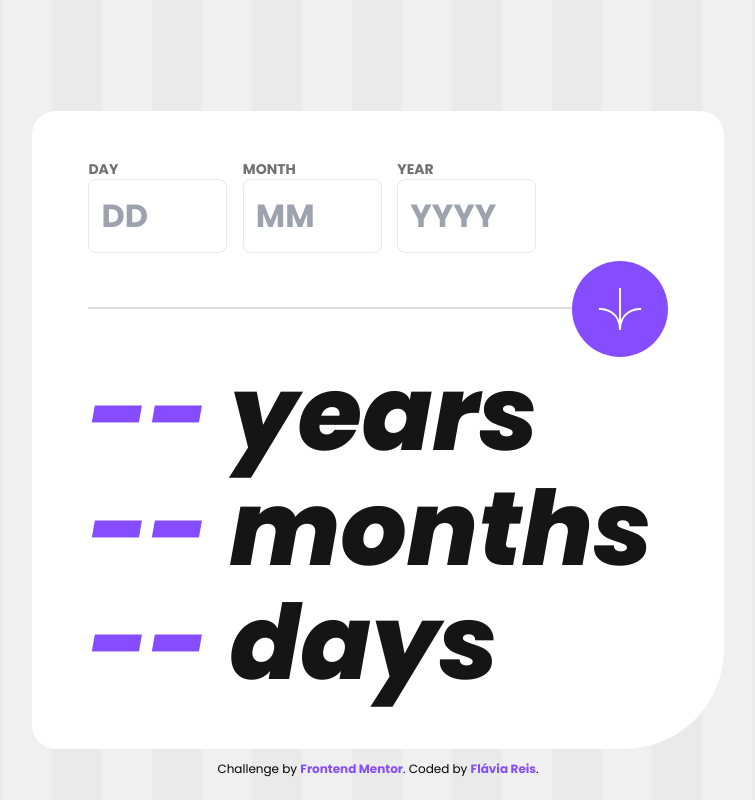
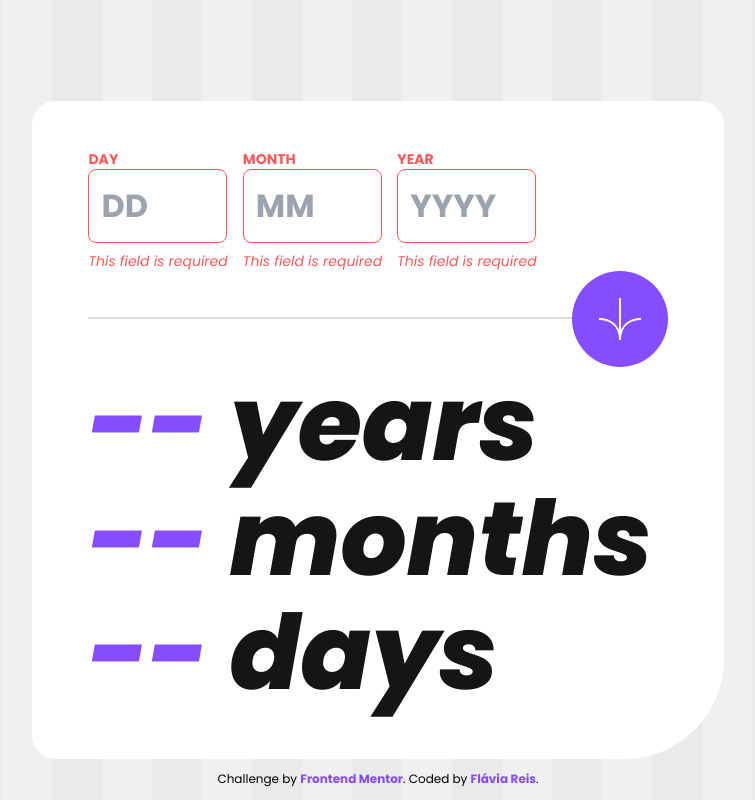
Before and after one commit to flaviare1s/age-calculator-app, a website: page src/index.html in a window 1280 px wide. Both pictures are taken after a click on the button 881 px from the left and 309 px from the top of the page. Shown: the whole page, without its empty margins (262-1017 px from the left). Drawn offline with Linux system fonts and the light colour scheme.

Commit message:
I am making the script

```diff
--- a/src/index.html
+++ b/src/index.html
@@ -19,26 +19,26 @@
 <body class="font-Poppins flex flex-col justify-center items-center m-auto sm:h-screen bg-off_white">
   <div class="flex flex-col justify-center items-center m-auto sm:h-screen bg-off_white striped-background md:w-[90%]">
     <main class="w-[95%] sm:w-[80%] md:w-[90%] lg:w-[70%] xl:w-[60%] bg-white mt-[88px] px-6 md:px-14 py-12 rounded-tl-3xl rounded-tr-3xl rounded-bl-3xl rounded-br-[100px]">
-      <form class="w-full md:w-[80%] grid grid-cols-3">
+      <form id="form" class="w-full md:w-[80%] grid grid-cols-3">
         <div class="flex flex-col">
           <label class="text-xs md:text-sm font-bold text-grey uppercase tracking-[25%]" for="Day">Day</label>
-          <input class="border p-3 rounded-lg text-black font-bold text-xl md:text-[32px] tracking-[1%] w-[90%]" type="number" id="day" name="day" placeholder="DD"></input>
+          <input class="border p-3 rounded-lg text-black font-bold text-xl md:text-[32px] tracking-[1%] w-[90%]" type="number" id="day" name="day" placeholder="DD" max="31" required></input>
           <span class="text-xs md:text-sm text-red italic mt-2" id="error-day"></span>
         </div>
         <div class="flex flex-col">
           <label class="text-xs md:text-sm font-bold text-grey uppercase tracking-[25%]" for="month">Month</label>
-          <input class="border p-3 rounded-lg text-black font-bold text-xl md:text-[32px] tracking-[1%] w-[90%]" type="number" id="month" name="month" placeholder="MM"></input>
+          <input class="border p-3 rounded-lg text-black font-bold text-xl md:text-[32px] tracking-[1%] w-[90%]" type="number" id="month" name="month" placeholder="MM" max="12" required></input>
           <span class="text-xs md:text-sm text-red italic mt-2" id="error-month"></span>
         </div>
         <div class="flex flex-col">
           <label class="text-xs md:text-sm font-bold text-grey uppercase tracking-[25%]" for="year">Year</label>
-          <input class="border p-3 rounded-lg text-black font-bold text-xl md:text-[32px] tracking-[1%] w-[90%]" type="number" id="year" name="year" placeholder="YYYY"></input>
+          <input class="border p-3 rounded-lg text-black font-bold text-xl md:text-[32px] tracking-[1%] w-[90%]" type="number" id="year" name="year" placeholder="YYYY" maxlength="4" required></input>
           <span class="text-xs md:text-sm text-red italic mt-2" id="error-year"></span>
         </div>
       </form>
       <div class="h-16 md:h-24 flex flex-col justify-center items-center md:items-end my-8 md:my-0 relative">
         <hr class="w-full border border-light_grey absolute bottom-[50%] z-0">
-        <button id="btn" class="z-30">
+        <button type="submit" id="btn" class="z-30">
           <div class="bg-purple hover:bg-black rounded-full h-16 w-16 md:h-24 md:w-24 flex flex-col items-center justify-center z-10">
             <img class="h-6 md:h-11 w-6 md:w-11 z-20" src="../assets/images/icon-arrow.svg" alt="Icon Arrow">
           </div>
@@ -56,6 +56,7 @@
     </div>
   </div>
 
+  <script src="script.js"></script>
 
 </body>
 </html>
--- /dev/null
+++ b/src/script.js
@@ -0,0 +1,52 @@
+const form = document.querySelector('#form')
+const dayInput = document.getElementById('day')
+const monthInput = document.getElementById('month')
+const yearInput = document.getElementById('year')
+const labels = document.querySelectorAll('label')
+const inputs = document.querySelectorAll('input')
+const button = document.querySelector('#btn')
+const errorDay = document.querySelector('#error-day')
+const errorMonth = document.querySelector('#error-month')
+const errorYear = document.querySelector('#error-year')
+const currentYear = new Date().getFullYear()
+
+function ageCalculate(event) {
+    event.preventDefault()
+    if(!form.checkValidity()) {
+        labels.forEach((label) => {
+            label.classList.add('invalid')
+        })
+        inputs.forEach((input) => {
+            input.classList.add('invalid')
+        })
+    }
+
+    if(dayInput.value === '') {
+        errorDay.innerText = 'This field is required'
+    }
+    else if(!dayInput.checkValidity()) {
+        errorDay.innerText = 'Must be a valid day'
+    }
+
+    if(monthInput.value === '') {
+        errorMonth.innerText = 'This field is required'
+    }
+    else if(!monthInput.checkValidity()) {
+        errorMonth.innerText = 'Must be a valid month'
+    }
+
+    if(yearInput.value === '') {
+        errorYear.innerText = 'This field is required'
+    }
+    else if(yearInput.value > currentYear) {
+        errorYear.innerText = 'Must be in the past'
+        labels.forEach((label) => {
+            label.classList.add('invalid')
+        })
+        inputs.forEach((input) => {
+            input.classList.add('invalid')
+        })
+    }
+}
+
+button.addEventListener('click', ageCalculate)
--- a/src/style.css
+++ b/src/style.css
@@ -1,5 +1,10 @@
+.invalid {
+    color: #FF5959;
+}
 
-
+input.invalid {
+    border: 1px solid #FF5959;
+}
 
   @media (min-width: 768px) {
     .striped-background {
```
